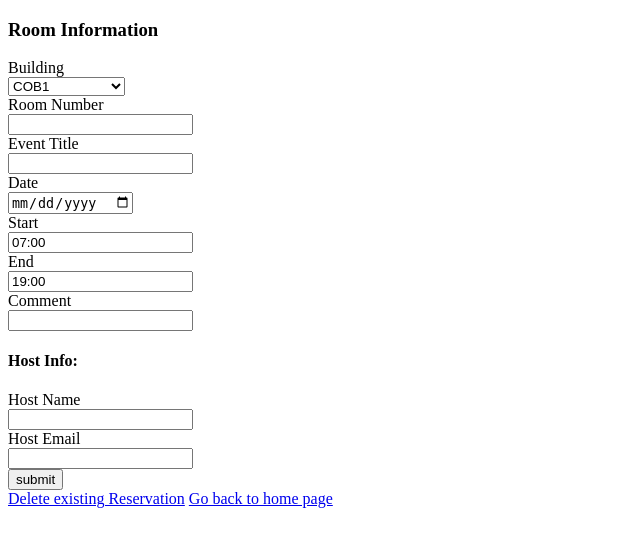
After one commit to Artsyy/RoomReservation, a Flask app: template templates/reserve.html in a window 1280 px wide. The commit adds this page. Shown: the top 547 px of the page, without its empty margins (0-640 px from the left). Run offline with Flask 2, Linux system fonts and the light colour scheme; the template is opened without the code that fills it, so the values that code supplies are empty.

Commit message:
Added interface to update & delete reservations

```diff
--- /dev/null
+++ b/templates/reserve.html
@@ -0,0 +1,42 @@
+<!-- this doc creates the table to show all the rooms available -->
+
+<!doctype html>
+<html>
+
+<body>
+
+    <form action="{{ url_for('makeReserve') }}" method="POST">
+        <h3>Room Information</h3>
+        Building<br>
+        <!-- <input type="text" name="Building" /></br> -->
+        <select name="Building">
+            <option value="COB1">COB1</option>
+            <option value="COB2">COB2</option>
+            <option value="KL">Kolligian Library</option>
+        </select></br>
+        Room Number<br>
+        <input type="number" name="Room" /></br>
+        Event Title<br>
+        <input type="text" name="Event" /></br>
+        Date<br>
+        <input type="date" name="Date" /></br>
+        Start<br>
+        <input type="text" pattern="([01]?[0-9]|2[0-3]):[0-5][0-9]" name="Start" value="07:00" /></br>
+        End<br>
+        <input type="text" pattern="([01]?[0-9]|2[0-3]):[0-5][0-9]" name="End" value="19:00" /></br>
+        Comment<br>
+        <input type="text" name="Comment" /></br>
+        <h4>Host Info:</h4>
+        Host Name<br>
+        <input type="text" name="Host" /></br>
+        Host Email<br>
+        <input type="text" name="Email" /></br>
+
+        <input type="submit" value="submit" /><br>
+    </form>
+    <a href="/dReserve">Delete existing Reservation</a>
+    <a href="/">Go back to home page</a>
+
+</body>
+
+</html>
--- a/templates/result.html
+++ b/templates/result.html
@@ -5,7 +5,7 @@
 <html>
    <body>
 
-      result of addition : {{ msg }}
+      result of Reservation : {{ msg }}
       <h2><a href = "\">go back to home page</a></h2>
 
    </body>
```
Also changed, not shown: templates/dReserve.html (added, +36 -0 lines).
